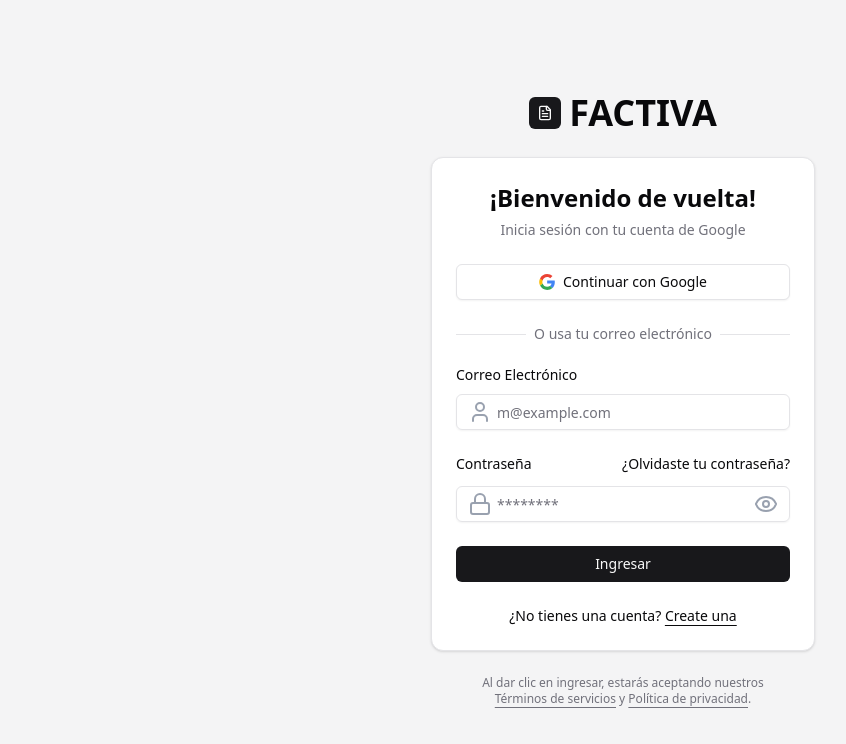
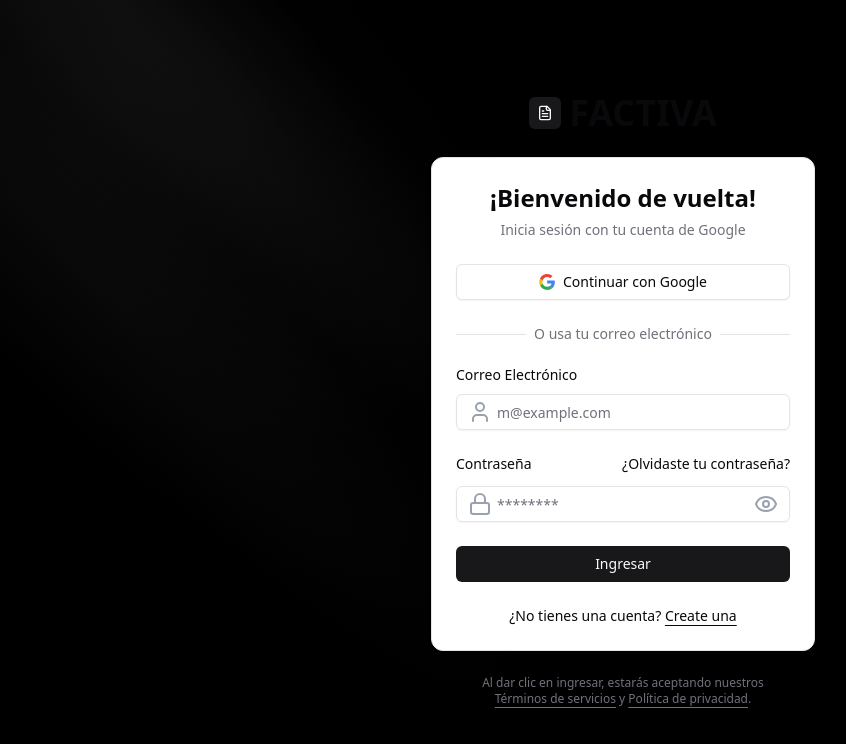
Before and after one commit to Nick0oo/Front-Factiva, a Next.js app: page /Login in a window 1280 px wide. Shown: the top 744 px of the page, without its empty margins (17-863 px from the left). Built offline with nearby package versions, Linux system fonts and the light colour scheme; no server answers.

Commit message:
login versioned

```diff
--- a/src/app/Login/page.tsx
+++ b/src/app/Login/page.tsx
@@ -4,9 +4,17 @@
 
 export default function LoginPage() {
   return (
-    <div className="bg-muted flex min-h-svh flex-col items-center justify-center gap-6 p-6 md:p-10">
-      <div className="flex w-full max-w-sm flex-col gap-6">
-        <a href="/" className="flex items-center gap-2 self-center font-medium">
+    <div className="bg-black flex min-h-svh flex-col items-center justify-center gap-6 p-6 md:p-10">
+
+        <div
+                    aria-hidden
+                    className="absolute inset-0 isolate hidden opacity-65 contain-strict lg:block">
+                    <div className="w-140 h-320 -translate-y-87.5 absolute left-0 top-0 -rotate-45 rounded-full bg-[radial-gradient(68.54%_68.72%_at_55.02%_31.46%,hsla(0,0%,85%,.08)_0,hsla(0,0%,55%,.02)_50%,hsla(0,0%,45%,0)_80%)]" />
+                    <div className="h-320 absolute left-0 top-0 w-60 -rotate-45 rounded-full bg-[radial-gradient(50%_50%_at_50%_50%,hsla(0,0%,85%,.06)_0,hsla(0,0%,45%,.02)_80%,transparent_100%)] [translate:5%_-50%]" />
+                    <div className="h-320 -translate-y-87.5 absolute left-0 top-0 w-60 -rotate-45 bg-[radial-gradient(50%_50%_at_50%_50%,hsla(0,0%,85%,.04)_0,hsla(0,0%,45%,.02)_80%,transparent_100%)]" />
+                </div>
+      <div className="flex w-full max-w-sm absolute flex-col gap-6">
+        <a href="#" className="flex items-center gap-2 self-center font-medium">
           <div className="bg-primary text-primary-foreground flex size-8 items-center justify-center rounded-md">
             <FileText className="size-4" />
           </div>
```
